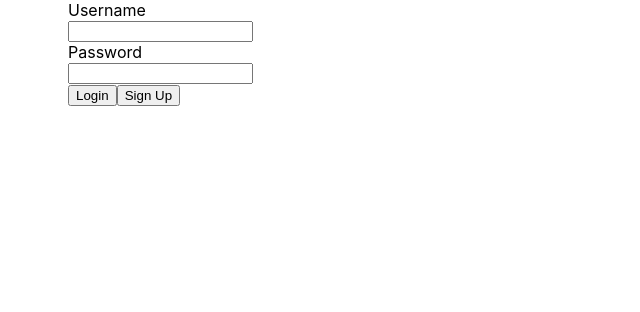
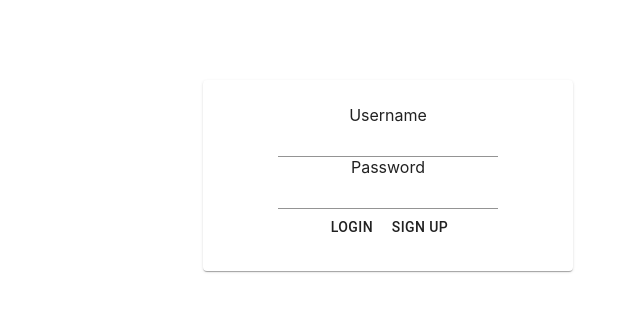
Before and after one commit to ak2253/E2EE-project, a React (Create React App) app: page /login in a window 1280 px wide. Shown: the top 312 px of the page, without its empty margins (252-892 px from the left). Built offline with nearby package versions, Linux system fonts and the light colour scheme.

Commit message:
Style the frontend.

```diff
--- a/package.json
+++ b/package.json
@@ -3,6 +3,7 @@
   "version": "0.1.0",
   "private": true,
   "dependencies": {
+    "@material-ui/core": "^4.11.2",
     "@testing-library/jest-dom": "^5.11.4",
     "@testing-library/react": "^11.1.0",
     "@testing-library/user-event": "^12.1.10",
--- a/src/App.tsx
+++ b/src/App.tsx
@@ -4,6 +4,7 @@ import {
 } from 'react-router-dom';
 
 import './App.css';
+import './Styles.css';
 import Login from './Login';
 import SignUp from './SignUp';
 import MainMenu from './MainMenu';
--- a/src/Login.tsx
+++ b/src/Login.tsx
@@ -1,6 +1,9 @@
 import React, { useState } from 'react';
 import { useHistory } from 'react-router-dom';
 import forge from 'node-forge';
+
+import { Button, Paper, TextField } from '@material-ui/core';
+import './Styles.css';
 
 function Login() {
   const history = useHistory();
@@ -67,10 +70,10 @@ function Login() {
   }
 
   return (
-    <div className="LoginBox">
+    <Paper className="login-signup">
       <form className="login-form">
         <div className="form-label">Username</div>
-        <input
+        <TextField
           type="text"
           name="username"
           className="login-username"
@@ -79,7 +82,7 @@ function Login() {
           autoComplete="off"
         />
         <div className="form-label">Password</div>
-        <input
+        <TextField
           type="password"
           name="password"
           className="login-password"
@@ -88,10 +91,10 @@ function Login() {
           autoComplete="off"
         />
       </form>
-      <button type="button" value="Login" onClick={HandleLogin}>Login</button>
-      <button type="button" value="Signup" onClick={ToSignUp}>Sign Up</button>
+      <Button type="button" value="Login" onClick={HandleLogin}>Login</Button>
+      <Button type="button" value="Signup" onClick={ToSignUp}>Sign Up</Button>
       <div>{loginMessage}</div>
-    </div>
+    </Paper>
   );
 }
 
--- a/src/MainMenu.tsx
+++ b/src/MainMenu.tsx
@@ -2,6 +2,8 @@ import React, { useState } from 'react';
 
 import UserList from './UserList';
 import Messages from './Messages';
+
+import './Styles.css';
 
 function MainMenu() {
   const [messageWith, setMessageWith] = useState<String>('');
@@ -10,9 +12,13 @@ function MainMenu() {
     return <UserList setMessageWith={setMessageWith} />;
   }
   return (
-    <div>
-      <UserList setMessageWith={setMessageWith} />
-      <Messages messageWith={messageWith} />
+    <div className="main-menu">
+      <div className="user-box">
+        <UserList setMessageWith={setMessageWith} />
+      </div>
+      <div className="message-box">
+        <Messages messageWith={messageWith} />
+      </div>
     </div>
   );
 }
--- a/src/Messages.css
+++ /dev/null
@@ -1,6 +0,0 @@
-.message-box {
-    display: block;
-    width: 75%;
-    height: 100%;
-    float: left;
-}
--- a/src/Messages.tsx
+++ b/src/Messages.tsx
@@ -1,6 +1,8 @@
 import React, { useState } from 'react';
 import forge from 'node-forge';
-import './Messages.css';
+import { Paper, Typography } from '@material-ui/core';
+
+import './Styles.css';
 
 import TextBox from './TextBox';
 
@@ -68,16 +70,21 @@ function Messages(props: Props) {
       });
   }
   return (
-    <div className="message-box">
+    <Paper className="messages">
+      <Typography variant="h6">{messageWith}</Typography>
+      <hr />
       {messages.map((row, index) => (
         <div className="message-section" key={row.id} tabIndex={index}>
-          <div className="message-username">{row.username_from}</div>
+          <div className="message-username">
+            {row.username_from}
+            :
+          </div>
           <div className="message-content">{row.message}</div>
         </div>
       ))}
       <TextBox messageTo={messageWith} setMessages={setMessages} />
       <div>{eMessage}</div>
-    </div>
+    </Paper>
   );
 }
 
--- a/src/SignUp.tsx
+++ b/src/SignUp.tsx
@@ -2,6 +2,7 @@ import React, { useState } from 'react';
 import { useHistory } from 'react-router-dom';
 import forge from 'node-forge';
 
+import { Button, Paper, TextField } from '@material-ui/core';
 import './SignUp.css';
 
 function Signup() {
@@ -13,6 +14,10 @@ function Signup() {
     password2: '',
   });
   const { rsa } = forge.pki;
+
+  function HandleBack() {
+    history.push('/login');
+  }
 
   function HandleSignUp() {
     const tusername = signUp.username.trim();
@@ -113,10 +118,10 @@ function Signup() {
   }
 
   return (
-    <div className="LoginBox">
+    <Paper className="login-signup">
       <form className="login-form">
         <div className="form-label">Username</div>
-        <input
+        <TextField
           type="text"
           name="username"
           className="login-username"
@@ -125,7 +130,7 @@ function Signup() {
           autoComplete="off"
         />
         <div className="form-label">Password</div>
-        <input
+        <TextField
           type="password"
           name="password1"
           className="login-password"
@@ -134,7 +139,7 @@ function Signup() {
           autoComplete="off"
         />
         <div className="form-label">Type password again</div>
-        <input
+        <TextField
           type="password"
           name="password2"
           className="login-password"
@@ -143,13 +148,16 @@ function Signup() {
           autoComplete="off"
         />
       </form>
-      <li id="requirement1">At least 10 characters</li>
-      <li id="requirement2">At least 1 lowercase letter</li>
-      <li id="requirement3">At least 1 capital letter</li>
-      <li id="requirement4">At least 1 digit</li>
+      <div className="bullet-list">
+        <li id="requirement1">At least 10 characters</li>
+        <li id="requirement2">At least 1 lowercase letter</li>
+        <li id="requirement3">At least 1 capital letter</li>
+        <li id="requirement4">At least 1 digit</li>
+      </div>
       <div>{signUpMessage}</div>
-      <button type="button" value="Signup" onClick={HandleSignUp}>Sign Up</button>
-    </div>
+      <Button type="button" value="Back" onClick={HandleBack}>Back</Button>
+      <Button type="button" value="Signup" onClick={HandleSignUp}>Sign Up</Button>
+    </Paper>
   );
 }
 
--- /dev/null
+++ b/src/Styles.css
@@ -0,0 +1,73 @@
+div {
+    height: auto;
+    width: auto;
+}
+
+.App {
+    position: fixed;
+    top: 0;
+    left: 0;
+    width: 100%;
+    height: 100%;
+    text-align: center;
+}
+
+.login-signup {
+    display:inline-block;
+    position: relative;
+    text-align: center;
+    flex-wrap: 'wrap';
+    top: 10vh;
+    padding: 25px;
+    width: 25%;
+}
+
+.bullet-list {
+    display: table;
+    margin: 0 auto;
+    text-align: left;
+}
+
+.main-menu {
+    width: 100%;
+    height: 100%;
+}
+
+.user-box {
+    display: block;
+    width: 15%;
+    height: 100%;
+    float: left;
+}
+
+.user-list {
+    display: block;
+    width: 100%;
+    height: 100%;
+    float: left;
+}
+.user-contact {
+    display: block;
+    width: 100%;
+    height: auto;
+    border: 1px solid black;
+}
+
+.message-box {
+    display: block;
+    width: 82%;
+    float: left;
+}
+
+.messages {
+    display: block;
+    float: left;
+    width: 100%;
+    text-align: left;
+    padding: 1px 20px 20px 20px;
+}
+
+.message-content {
+    border-bottom: 1px solid black;
+    margin-bottom: 5px;
+}
--- a/src/TextBox.tsx
+++ b/src/TextBox.tsx
@@ -1,5 +1,7 @@
 import React, { useState } from 'react';
 import forge from 'node-forge';
+
+import { Button, TextField } from '@material-ui/core';
 
 type Message = {
   id: number,
@@ -83,10 +85,10 @@ function TextBox(props: Props) {
   }
   return (
     <div className="message-menu">
-      <input type="text" className="message-input" value={message} onKeyUp={handleKeyUp} onChange={handleInput} />
-      <button type="button" className="message-button" value="Enter" onClick={handleButton}>
+      <TextField type="text" className="message-input" value={message} onKeyUp={handleKeyUp} onChange={handleInput} />
+      <Button type="button" className="message-button" value="Enter" onClick={handleButton}>
         Enter
-      </button>
+      </Button>
     </div>
   );
 }
--- a/src/UserList.css
+++ /dev/null
@@ -1,12 +0,0 @@
-.user-list {
-    display: block;
-    width: 250px;
-    height: 100%;
-    float: left;
-}
-.user-contact {
-    display: block;
-    width: 100%;
-    height: auto;
-    border: 1px solid black;
-}
--- a/src/UserList.tsx
+++ b/src/UserList.tsx
@@ -1,5 +1,6 @@
 import React, { useEffect, useState } from 'react';
-import './UserList.css';
+import './Styles.css';
+import { Paper } from '@material-ui/core';
 
 type User = {
   id: number,
@@ -25,7 +26,7 @@ function UserList(props: Props) {
       .catch((error) => (<div className="user-list">{error}</div>));
   }, []);
   return (
-    <div className="user-list">
+    <Paper className="user-list" style={{ background: 'ghostwhite' }}>
       {users.map((row, index) => (
         <div
           role="button"
@@ -38,7 +39,7 @@ function UserList(props: Props) {
           <div>{row.username}</div>
         </div>
       ))}
-    </div>
+    </Paper>
   );
 }
 
```
